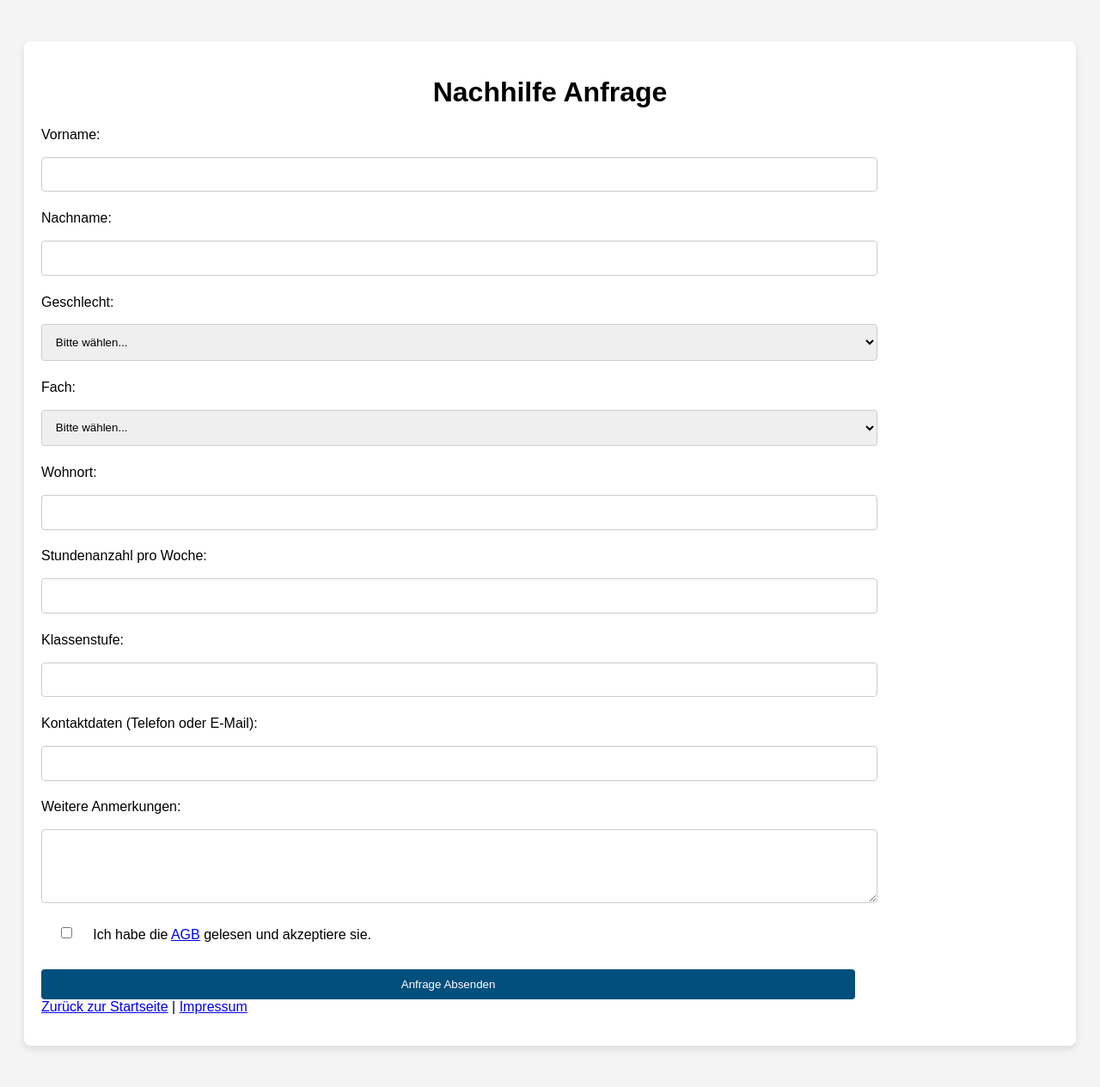
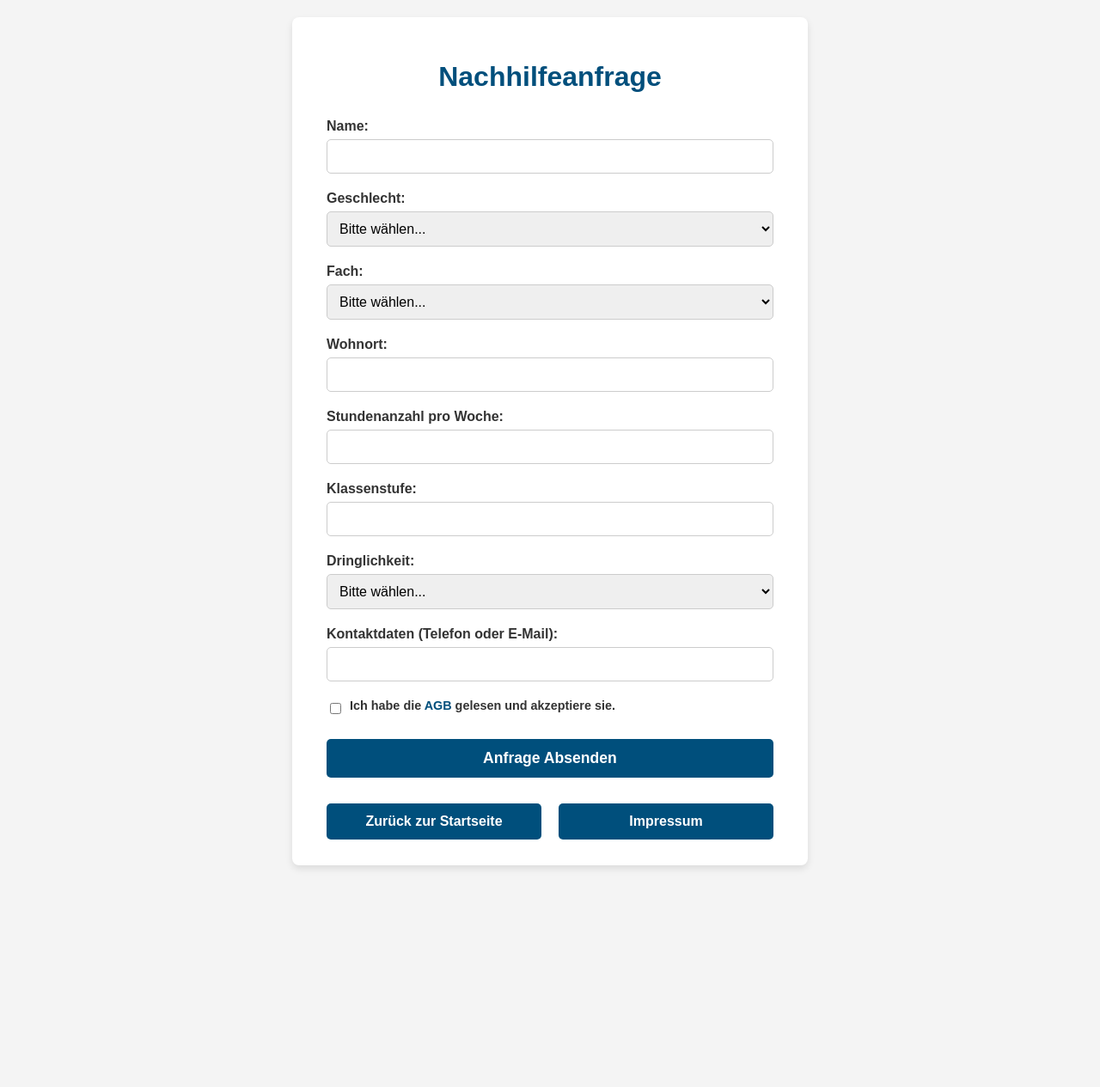
Before and after one commit to rokodeg/app-gruppe24-25-p-seminar, a Flask app: page /anfrage in a window 1280 px wide. Shown: the whole page at 86% size. After the commit the page ends 1011 px from the top, so only its background shows below. Run offline with Flask 3, Linux system fonts and the light colour scheme.

Commit message:
Psemchanges

```diff
--- a/webapp/Version4/add_request.py
+++ b/webapp/Version4/add_request.py
@@ -12,7 +12,7 @@ anfrage = {
     'stunden': 2,
     'klassenstufe': 9,
     'geschlecht': 'männlich',
-    'anmerkungen': 'keine',
+    'dringlichkeit': 'hoch',
     'kontakt': 'max@example.com',
     'wohnort': 'Berlin',
     'status': 'neu',
@@ -21,8 +21,8 @@ anfrage = {
 
 # Anfrage einfügen (jetzt auch assigned_user_id berücksichtigen)
 cursor.execute('''
-INSERT INTO offers (id, name, fach, stunden, klassenstufe, geschlecht, anmerkungen, kontakt, wohnort, status, assigned_user_id)
-VALUES (:id, :name, :fach, :stunden, :klassenstufe, :geschlecht, :anmerkungen, :kontakt, :wohnort, :status, :assigned_user_id)
+INSERT INTO offers (id, name, fach, stunden, klassenstufe, geschlecht, dringlichkeit, kontakt, wohnort, status, assigned_user_id)
+VALUES (:id, :name, :fach, :stunden, :klassenstufe, :geschlecht, :dringlichkeit, :kontakt, :wohnort, :status, :assigned_user_id)
 ''', anfrage)
 
 # Änderungen speichern und Verbindung schließen
--- a/webapp/Version4/app.py
+++ b/webapp/Version4/app.py
@@ -1,6 +1,7 @@
 import sqlite3
 from werkzeug.security import generate_password_hash, check_password_hash
 from flask import Flask, render_template, request, redirect, session, url_for, jsonify, flash, get_flashed_messages
+from datetime import datetime
 
 # Initialisiere und erstelle Datenbanktabellen
 conn = sqlite3.connect('database.db')
@@ -24,12 +25,13 @@ CREATE TABLE IF NOT EXISTS offers (
     stunden INTEGER,
     klassenstufe INTEGER,
     geschlecht TEXT,
-    anmerkungen TEXT,
+    dringlichkeit TEXT,
     kontakt TEXT,
     wohnort TEXT,
     status TEXT DEFAULT 'neu',
     assigned_user_id INTEGER,
-    user_comment TEXT
+    user_comment TEXT,
+    created_at TEXT
 )
 ''')
 
@@ -93,26 +95,26 @@ def anbieter():
     conn = get_db_connection()
     cursor = conn.cursor()
 
-    # Alle offenen oder zugewiesenen Anfragen, die offen oder zugewiesen sind
+    # Offene oder zugewiesene Anfragen
     cursor.execute("""
-        SELECT id, name, fach, stunden, klassenstufe, geschlecht, anmerkungen, kontakt, wohnort, status, assigned_user_id
+        SELECT id, name, fach, stunden, klassenstufe, geschlecht, dringlichkeit, kontakt, wohnort, status, assigned_user_id, created_at
         FROM offers
         WHERE (status = 'offen' OR status = 'zugewiesen')
           AND (assigned_user_id IS NULL OR assigned_user_id = ?)
     """, (session['user_id'],))
     offene_und_zugewiesene = cursor.fetchall()
 
-    # Alle angenommenen Anfragen
+    # Angenommene Anfragen
     cursor.execute("""
-        SELECT id, name, fach, stunden, klassenstufe, geschlecht, anmerkungen, kontakt, wohnort, status, assigned_user_id
+        SELECT id, name, fach, stunden, klassenstufe, geschlecht, dringlichkeit, kontakt, wohnort, status, assigned_user_id, created_at
         FROM offers
         WHERE status = 'angenommen' AND assigned_user_id = ?
     """, (session['user_id'],))
     angenommene_anfragen_raw = cursor.fetchall()
 
-    # Alle erledigten Anfragen
+    # Erledigte Anfragen
     cursor.execute("""
-        SELECT id, name, fach, stunden, klassenstufe, geschlecht, anmerkungen, kontakt, wohnort, status, assigned_user_id
+        SELECT id, name, fach, stunden, klassenstufe, geschlecht, dringlichkeit, kontakt, wohnort, status, assigned_user_id, created_at
         FROM offers
         WHERE status = 'erledigt' AND assigned_user_id = ?
     """, (session['user_id'],))
@@ -131,11 +133,12 @@ def anbieter():
             'stunden': row[3],
             'klassenstufe': row[4],
             'geschlecht': row[5],
-            'anmerkungen': row[6],
+            'dringlichkeit': row[6],
             'kontakt': row[7],
             'wohnort': row[8],
             'status': row[9],
-            'assigned_user_id': row[10]
+            'assigned_user_id': row[10],
+            'created_at': row[11]
         }
 
         if anfrage['assigned_user_id'] == session['user_id'] and anfrage['status'] == 'zugewiesen':
@@ -152,11 +155,12 @@ def anbieter():
             'stunden': row[3],
             'klassenstufe': row[4],
             'geschlecht': row[5],
-            'anmerkungen': row[6],
+            'dringlichkeit': row[6],
             'kontakt': row[7],
             'wohnort': row[8],
             'status': row[9],
-            'assigned_user_id': row[10]
+            'assigned_user_id': row[10],
+            'created_at': row[11]
         }
         angenommene_anfragen.append(anfrage)
 
@@ -169,11 +173,12 @@ def anbieter():
             'stunden': row[3],
             'klassenstufe': row[4],
             'geschlecht': row[5],
-            'anmerkungen': row[6],
+            'dringlichkeit': row[6],
             'kontakt': row[7],
             'wohnort': row[8],
             'status': row[9],
-            'assigned_user_id': row[10]
+            'assigned_user_id': row[10],
+            'created_at': row[11]
         }
         erledigte_anfragen.append(anfrage)
 
@@ -192,44 +197,64 @@ def admin_dashboard():
     if 'username' in session and session['username'] == 'admin':
         conn = get_db_connection()
 
-        neue_anfragen = conn.execute("SELECT * FROM offers WHERE status = 'neu'").fetchall()
+        neue_anfragen = conn.execute('''
+            SELECT offers.*, offers.created_at, users.username AS assigned_user
+            FROM offers
+            LEFT JOIN users ON offers.assigned_user_id = users.id
+            WHERE offers.status = 'neu'
+            ORDER BY offers.created_at DESC
+        ''').fetchall()
 
         bestaetigte_anfragen = conn.execute('''
-            SELECT offers.*, users.username FROM offers
+            SELECT offers.*, offers.created_at, users.username AS assigned_user
+            FROM offers
             LEFT JOIN users ON offers.assigned_user_id = users.id
             WHERE offers.status = 'offen'
+            ORDER BY offers.created_at DESC
         ''').fetchall()
 
         abgelehnte_anfragen = conn.execute('''
-            SELECT offers.*, users.username FROM offers
+            SELECT offers.*, offers.created_at, users.username AS assigned_user
+            FROM offers
             LEFT JOIN users ON offers.assigned_user_id = users.id
             WHERE offers.status = 'abgelehnt'
+            ORDER BY offers.created_at DESC
         ''').fetchall()
 
         erledigte_anfragen = conn.execute('''
-            SELECT offers.*, users.username FROM offers
+            SELECT offers.*, offers.created_at, users.username AS assigned_user
+            FROM offers
             LEFT JOIN users ON offers.assigned_user_id = users.id
             WHERE offers.status = 'erledigt'
+            ORDER BY offers.created_at DESC
         ''').fetchall()
 
-        nutzer_liste = conn.execute("SELECT id, username FROM users WHERE username != 'admin'").fetchall()
-
         zugewiesene_anfragen = conn.execute('''
-            SELECT offers.*, users.username FROM offers
+            SELECT offers.*, offers.created_at, users.username AS assigned_user
+            FROM offers
             JOIN users ON offers.assigned_user_id = users.id
             WHERE offers.status = 'zugewiesen'
+            ORDER BY offers.created_at DESC
         ''').fetchall()
 
         abgelehnte_von_user = conn.execute('''
-            SELECT offers.*, users.username FROM offers
+            SELECT offers.*, offers.created_at, users.username AS assigned_user
+            FROM offers
             JOIN users ON offers.assigned_user_id = users.id
             WHERE offers.status = 'abgelehnt_von_user'
+            ORDER BY offers.created_at DESC
         ''').fetchall()
 
         aktive_anfragen = conn.execute('''
-            SELECT offers.*, users.username FROM offers
+            SELECT offers.*, offers.created_at, users.username AS assigned_user
+            FROM offers
             LEFT JOIN users ON offers.assigned_user_id = users.id
             WHERE offers.status IN ('offen', 'zugewiesen', 'angenommen')
+            ORDER BY offers.created_at DESC
+        ''').fetchall()
+
+        nutzer_liste = conn.execute('''
+            SELECT id, username FROM users WHERE username != 'admin'
         ''').fetchall()
 
         conn.close()
@@ -247,8 +272,6 @@ def admin_dashboard():
         )
     else:
         return redirect(url_for('login'))
-
-
 
 @app.route('/admin/delete_anfrage', methods=['POST'])
 def delete_anfrage():
@@ -353,15 +376,16 @@ def create_offer():
         stunden = request.form.get('stunden', 1)
         klassenstufe = request.form.get('klassenstufe', '')
         geschlecht = request.form.get('geschlecht', '')
-        anmerkungen = request.form.get('anmerkungen', '')
+        dringlichkeit = request.form.get('dringlichkeit', '')
         kontakt = request.form.get('kontakt', '')
         wohnort = request.form.get('wohnort', '')
 
         conn = get_db_connection()
+        created_at = datetime.now().strftime('%Y-%m-%d')
         conn.execute('''
-            INSERT INTO offers (name, fach, stunden, klassenstufe, geschlecht, anmerkungen, kontakt, wohnort, status)
-            VALUES (?, ?, ?, ?, ?, ?, ?, ?, 'neu')
-        ''', (name, fach, stunden, klassenstufe, geschlecht, anmerkungen, kontakt, wohnort))
+            INSERT INTO offers (name, fach, stunden, klassenstufe, geschlecht, dringlichkeit, kontakt, wohnort, status, created_at)
+            VALUES (?, ?, ?, ?, ?, ?, ?, ?, 'neu', ?)
+        ''', (name, fach, stunden, klassenstufe, geschlecht, dringlichkeit, kontakt, wohnort, created_at))
         conn.commit()
         conn.close()
         flash("Anfrage erfolgreich gesendet!")
@@ -448,8 +472,24 @@ def anfrage_erledigen():
 def benutzerverwaltung():
     conn = get_db_connection()
     users = conn.execute('SELECT * FROM users').fetchall()
+
+    user_list = []
+    for user in users:
+        active_requests = conn.execute('''
+            SELECT name AS request_name, fach
+            FROM offers
+            WHERE assigned_user_id = ? AND status IN ('offen', 'zugewiesen', 'angenommen')
+        ''', (user['id'],)).fetchall()
+
+        user_dict = dict(user)
+        user_dict['active_requests'] = active_requests
+        user_list.append(user_dict)
+
     conn.close()
-    return render_template('benutzerverwaltung.html', users=users)
+    return render_template('benutzerverwaltung.html', users=user_list)
+
+
+
 
 @app.route('/passwort_zuruecksetzen/<int:user_id>', methods=['POST'])
 def passwort_zuruecksetzen(user_id):
@@ -498,5 +538,12 @@ def impressum():
 def agb():
     return render_template('agb.html')
 
+@app.template_filter('datetimeformat')
+def datetimeformat(value, format='%d.%m.%Y'):
+    try:
+        return datetime.fromisoformat(value).strftime(format)
+    except Exception:
+        return value
+
 if __name__ == '__main__':
     app.run(debug=True)
--- a/webapp/Version4/static/anfrage/script.js
+++ b/webapp/Version4/static/anfrage/script.js
@@ -9,14 +9,14 @@ function submitForm(event) {
   const wohnort = document.getElementById('wohnort').value;
   const stunden = document.getElementById('stunden').value;
   const klassenstufe = document.getElementById('klassenstufe').value;
-  const anmerkungen = document.getElementById('anmerkungen').value;
+  const dringlichkeit = document.getElementById('dringlichkeit').value;
   const kontakt = document.getElementById('kontakt').value;
   const einheit = document.querySelector('input[name="einheit"]:checked')?.value;
   const agb = document.getElementById('agb').checked;
   const errorMessage = document.getElementById('error-message');
 
   // Prüfung, ob alle Felder ausgefüllt sind
-  if (!name || !nachname || !geschlecht || !fach || !wohnort || !stunden || !klassenstufe || !kontakt || !einheit || !agb) {
+  if (!name || !nachname || !geschlecht || !fach || !wohnort || !stunden || !klassenstufe || !dringlichkeit || !kontakt || !einheit || !agb) {
     errorMessage.textContent = 'Bitte füllen Sie alle Felder aus und akzeptieren Sie die AGB.';
     return false; // Verhindert das Absenden des Formulars
   }
@@ -30,7 +30,7 @@ function submitForm(event) {
     wohnort: wohnort,
     stunden: stunden,
     klassenstufe: klassenstufe,
-    anmerkungen: anmerkungen,
+    dringlichkeit: dringlichkeit,
     kontakt: kontakt,
     einheit: einheit,
   };
--- a/webapp/Version4/static/anfrage/style.css
+++ b/webapp/Version4/static/anfrage/style.css
@@ -1,208 +1,164 @@
-/* Existierende CSS-Regeln */
+/* Grundstil */
 body {
   font-family: Arial, sans-serif;
   background-color: #f4f4f4;
+  margin: 0;
   padding: 20px;
+  display: flex;
+  justify-content: center;
+  align-items: flex-start;
+  min-height: 100vh;
 }
 
-h1 {
-  text-align: center;
+/* Container des Formulars */
+.form-container {
+  background-color: white;
+  padding: 30px 40px;
+  border-radius: 8px;
+  box-shadow: 0 4px 8px rgba(0, 0, 0, 0.1);
+  width: 100%;
+  max-width: 600px;
+  box-sizing: border-box;
+  text-align: left;
 }
 
-.form-container {
-  background-color: white;
-  padding: 20px;
-  margin: 20px 0;
-  border-radius: 8px;
-  box-shadow: 0 4px 8px rgba(0, 0, 0, 0.1);
+.form-container h1 {
+  text-align: center;
+  color: #004F7C;
+  margin-bottom: 30px;
 }
 
+/* Labels */
 .form-container label {
   display: block;
-  margin: 10px 0 5px;
+  margin-bottom: 6px;
+  font-weight: 600;
+  color: #333;
 }
 
-.form-container input, .form-container select, .form-container textarea {
-
-  padding: 1%;
-  margin: 1% 0;
-  border-radius: 4px;
+/* Eingabefelder und Selects alle gleich breit */
+.form-container input[type="text"],
+.form-container input[type="number"],
+.form-container select {
+  width: 100%;
+  padding: 10px;
+  border-radius: 5px;
   border: 1px solid #ccc;
+  margin-bottom: 20px;
+  font-size: 1rem;
+  box-sizing: border-box;
+  transition: border-color 0.3s;
 }
 
-.form-container button {
+.form-container input[type="text"]:focus,
+.form-container input[type="number"]:focus,
+.form-container select:focus {
+  border-color: #004F7C;
+  outline: none;
+}
+
+/* AGB Checkbox und Label nebeneinander */
+.agb-container {
+  display: flex;
+  align-items: center;
+  margin-bottom: 25px;
+  font-size: 0.9rem;
+  color: #555;
+}
+
+.agb-container input[type="checkbox"] {
+  margin-right: 10px;
+  width: auto;
+  height: auto;
+}
+
+.agb-container a {
+  color: #004F7C;
+  text-decoration: none;
+  font-weight: 600;
+}
+
+.agb-container a:hover {
+  text-decoration: underline;
+}
+
+/* Submit-Button (Anfrage absenden) */
+.form-container button[type="submit"] {
+  width: 100%;
   background-color: #004F7C;
   color: white;
+  padding: 12px 0;
+  border: none;
+  border-radius: 5px;
+  font-size: 1.1rem;
+  font-weight: 700;
   cursor: pointer;
-  padding: 10px;
-  margin-top: 10px;
-  border-radius: 4px;
-  border: none;
+  transition: background-color 0.3s;
 }
 
-.form-container button:hover {
+.form-container button[type="submit"]:hover {
   background-color: #007B9A;
 }
 
-.form-container .error {
-  color: red;
-  font-size: 12px;
+/* Container für die Buttons "Zurück" und "Impressum" */
+.button-group {
+  margin: 20px auto 0 auto;      /* Abstand oben, zentriert */
+  max-width: 600px;              /* gleiche max-Breite wie Formular */
+  width: 100%;
+  display: flex;
+  justify-content: center;
+  gap: 20px;                    /* Abstand zwischen den beiden Buttons */
+  box-sizing: border-box;
 }
 
-/* Styling für die neuen Felder */
-.form-container div {
-  margin-bottom: 15px;
+/* Buttons teilen sich die volle Breite vom Container */
+.button-group .button {
+  flex: 1;                      /* Jeder Button nimmt gleich viel Platz ein */
+  padding: 12px 0;
+  background-color: #004F7C;
+  color: white;
+  border-radius: 5px;
+  text-decoration: none;
+  font-weight: 600;
+  transition: background-color 0.3s;
+  text-align: center;
+  box-sizing: border-box;
+  min-width: 0;                 /* Verhindert, dass min-width Probleme macht */
 }
 
-.form-container input[type="radio"],
-.form-container input[type="checkbox"] {
-  margin-right: 5px;
-}
-
-/* Neue Regel für die "Unterrichtseinheit Dauer" und "AGB akzeptieren" */
-.form-container div label, .form-container .agb-container label {
-  text-align: left; /* Links ausrichten */
-  display: inline-block; /* Die Labels und Inputs nebeneinander anordnen */
-  margin-right: 10px; /* Etwas Abstand zwischen Label und Auswahl */
-}
-
-.form-container div {
-  text-align: left; /* Links ausrichten für die Radio-Buttons */
-}
-
-/* Flexbox für AGB Container: Checkbox links, Text rechts */
-.form-container .agb-container {
-  display: flex;
-  align-items: center;
-  /* Stellt sicher, dass Checkbox und Text auf der gleichen vertikalen Ebene sind */
-}
-
-.form-container .agb-container input[type="checkbox"] {
-  margin-right: 1px;
-  width: 5%; /* Abstand zwischen Checkbox und Text */
-}
-
-.impressum-link {
-  text-align: center;
-  margin-top: 10px;
-}
-
-body {
-  font-family: Arial, sans-serif;
-  background-color: #f4f4f4;
-  padding: 20px;
-}
-
-h1 {
-  text-align: center;
-}
-
-h4 {
-  text-align: center;
-  margin-bottom: 20px;
-}
-
-.main-container {
-  background-color: white;
-  padding: 30px;
-  margin: 20px auto;
-  border-radius: 8px;
-  box-shadow: 0 4px 8px rgba(0, 0, 0, 0.1);
-  max-width: 800px;
-  position: relative;
-}
-
-.info-icon {
-  position: absolute;
-  top: 10px;
-  right: 10px;
-  font-size: 24px;
-  color: black;
-  text-decoration: none;
-}
-
-.anfrage-container {
-  background-color: #f9f9f9;
-  padding: 20px;
-  margin: 10px 0;
-  border-radius: 8px;
-  box-shadow: 0 2px 4px rgba(0, 0, 0, 0.1);
-}
-
-.anfrage {
-  border-bottom: 1px solid #ccc;
-  padding: 10px 0;
-}
-
-.anfrage:last-child {
-  border-bottom: none;
-}
-
-.anfrage h3 {
-  margin: 0;
-  font-size: 18px;
-}
-
-.anfrage p {
-  margin: 5px 0;
-}
-
-.no-requests {
-  text-align: center;
-  color: #777;
-}
-
-.back-link {
-  text-align: center;
-  margin-top: 20px;
-}
-
-.impressum-link {
-  text-align: center;
-  margin-top: 10px;
-}
-
-.filter-container {
-  margin-bottom: 20px;
-  text-align: center;
-}
-
-.filter-container select,
-.filter-container input {
-  padding: 10px;
-  border-radius: 4px;
-  border: 1px solid #ccc;
-  width: 150px;
-}
-
-.button-container {
-  text-align: center;
-}
-
-.button-container button {
-  background-color: #004F7C;
-  color: white;
-  cursor: pointer;
-  padding: 10px 20px;
-  border-radius: 4px;
-  border: none;
-}
-
-.button-container button:hover {
+.button-group .button:hover {
   background-color: #007B9A;
 }
 
-.toggle-all-button {
-  background-color: #2196F3;
+/* Submit-Button volle Breite */
+.form-container button[type="submit"] {
+  width: 100%;                 /* volle Breite */
+  background-color: #004F7C;
+  color: white;
+  padding: 12px 0;
+  border: none;
+  border-radius: 5px;
+  font-size: 1.1rem;
+  font-weight: 700;
+  cursor: pointer;
+  transition: background-color 0.3s;
+  margin-bottom: 10px;         /* Abstand unter Absende-Button */
 }
 
-.toggle-all-button:hover {
-  background-color: #1976D2;
+.form-container button[type="submit"]:hover {
+  background-color: #007B9A;
 }
 
-.filter-content {
-  display: none;
-  padding: 10px;
-  background-color: #f9f9f9;
-  border-radius: 4px;
+/* Responsive */
+@media (max-width: 640px) {
+  .button-group {
+    flex-direction: column;
+    gap: 10px;
+    max-width: 100%;
+    width: 100%;
+  }
+  .button-group .button {
+    width: 100%;
+    flex: none;
+  }
 }
--- a/webapp/Version4/templates/anfrage.html
+++ b/webapp/Version4/templates/anfrage.html
@@ -9,16 +9,13 @@
 <body>
 
   <div class="form-container">
-    <h1>Nachhilfe Anfrage</h1>
+    <h1>Nachhilfeanfrage</h1>
     <form method="post" action="{{ url_for('create_offer') }}">
-      <label for="name">Vorname:</label>
-      <input type="text" id="name" name="name" required style="width: 80%;">
-
-      <label for="nachname">Nachname:</label>
-      <input type="text" id="nachname" name="nachname" required style="width: 80%;">
+      <label for="name">Name:</label>
+      <input type="text" id="name" name="name" required >
 
       <label for="geschlecht">Geschlecht:</label>
-      <select id="geschlecht" name="geschlecht" required style="width: 82.2%;">
+      <select id="geschlecht" name="geschlecht" required>
         <option value="">Bitte wählen...</option>
         <option value="männlich">Männlich</option>
         <option value="weiblich">Weiblich</option>
@@ -26,7 +23,7 @@
       </select>
 
       <label for="fach">Fach:</label>
-      <select id="fach" name="fach" required style="width: 82.2%;">
+      <select id="fach" name="fach" required >
         <option value="">Bitte wählen...</option>
         <option value="Deutsch">Deutsch</option>
         <option value="Englisch">Englisch</option>
@@ -36,7 +33,7 @@
         <option value="Mathematik">Mathematik</option>
         <option value="Physik">Physik</option>
         <option value="Chemie">Chemie</option>
-        <option value="Biologie">Biologie/Natur und Technik</option>
+        <option value="Biologie">Biologie</option>
         <option value="Informatik">Informatik</option>
         <option value="Geschichte">Geschichte</option>
         <option value="Geographie">Geographie</option>
@@ -46,19 +43,24 @@
       </select>
 
       <label for="wohnort">Wohnort:</label>
-      <input type="text" id="wohnort" name="wohnort" required style="width: 80%;">
+      <input type="text" id="wohnort" name="wohnort" required >
 
       <label for="stunden">Stundenanzahl pro Woche:</label>
-      <input type="number" id="stunden" name="stunden" required min="1" max="20" style="width: 80%;">
+      <input type="number" id="stunden" name="stunden" required min="1" max="20" >
 
       <label for="klassenstufe">Klassenstufe:</label>
-      <input type="number" id="klassenstufe" name="klassenstufe" required min="5" max="13" style="width: 80%;">
+      <input type="number" id="klassenstufe" name="klassenstufe" required min="5" max="13" >
+
+      <label for="dringlichkeit">Dringlichkeit:</label>
+      <select id="dringlichkeit" name="dringlichkeit" required >
+        <option value="">Bitte wählen...</option>
+        <option value="niedrig">Niedrig</option>
+        <option value="mittel">Mittel (Auf Eigenbedarf)</option>
+        <option value="hoch">Hoch (In der nächsten Zeit Prüfung)</option>
+      </select>
 
       <label for="kontakt">Kontaktdaten (Telefon oder E-Mail):</label>
-      <input type="text" id="kontakt" name="kontakt" required style="width: 80%;">
-
-      <label for="anmerkungen">Weitere Anmerkungen:</label>
-      <textarea id="anmerkungen" name="anmerkungen" style="width: 80%;", rows="4"></textarea>
+      <input type="text" id="kontakt" name="kontakt" required >
 
     <div class="agb-container">
       <input type="checkbox" id="agb" name="agb" required>
@@ -67,10 +69,14 @@
         </label>
     </div>
 
-      <button type="submit" style="width: 80%;">Anfrage Absenden</button>
+      <button type="submit">Anfrage Absenden</button>
     </form>
 
-    <a href="{{ url_for('home') }}" class="button">Zurück zur Startseite</a> | <a href="{{ url_for('impressum') }}">Impressum</a></p>
+    <div class="button-group">
+      <a href="{{ url_for('home') }}" class="button">Zurück zur Startseite</a>
+      <a href="{{ url_for('impressum') }}" class="button">Impressum</a>
+    </div>
+
 
   </div>
 
--- a/webapp/Version4/templates/index.html
+++ b/webapp/Version4/templates/index.html
@@ -8,10 +8,10 @@
 </head>
 <body>
     <div class="container">
-        <h1>Willkommen bei der Schülernachhilfe!</h1>
-        <p>Wenn sie auf der Suche nach Nachhilfe sind, auf "Anfrage" klicken:</p>
+        <h1>Willkommen auf der Startseite!!Tesdt</h1>
+        <p>Bitte wählen Sie eine Option:</p>
         <div class="button-group">
-            <a href="{{ url_for('login') }}" class="button">Login (Nachhilfelehrer und Admin)</a> <!-- Link zur Login-Seite -->
+            <a href="{{ url_for('login') }}" class="button">Login</a> <!-- Link zur Login-Seite -->
             <a href="{{ url_for('create_offer') }}" class="button">Anfrage</a> <!-- Link zur Login-Seite -->
         </div>
         {% with messages = get_flashed_messages() %}
```
Also changed, not shown: webapp/Version4/templates/admin.html (+7 -2 lines), webapp/Version4/templates/anbieter.html (+70 -28 lines), webapp/Version4/templates/benutzerverwaltung.html (+12 -0 lines), database.db, 1 other file.
